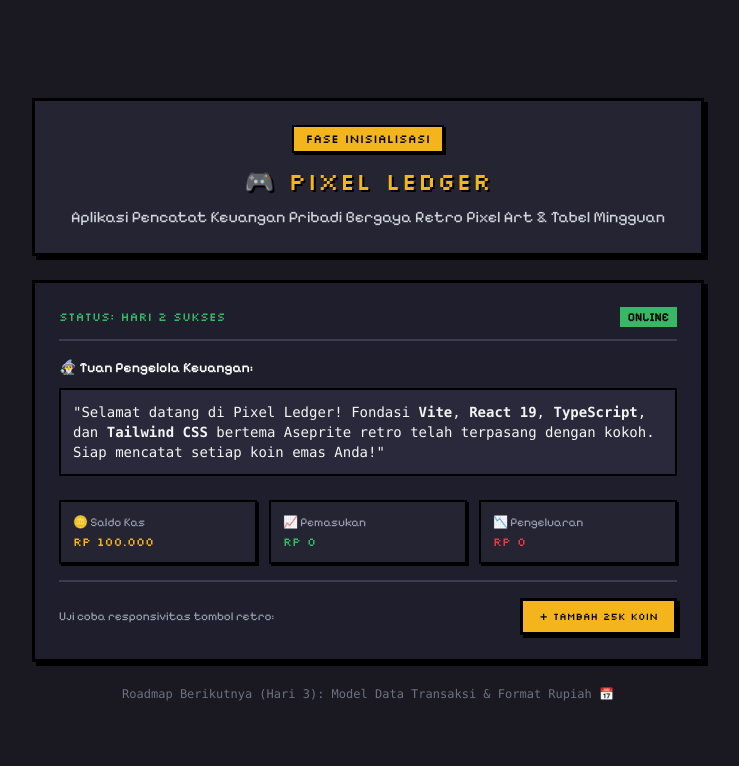
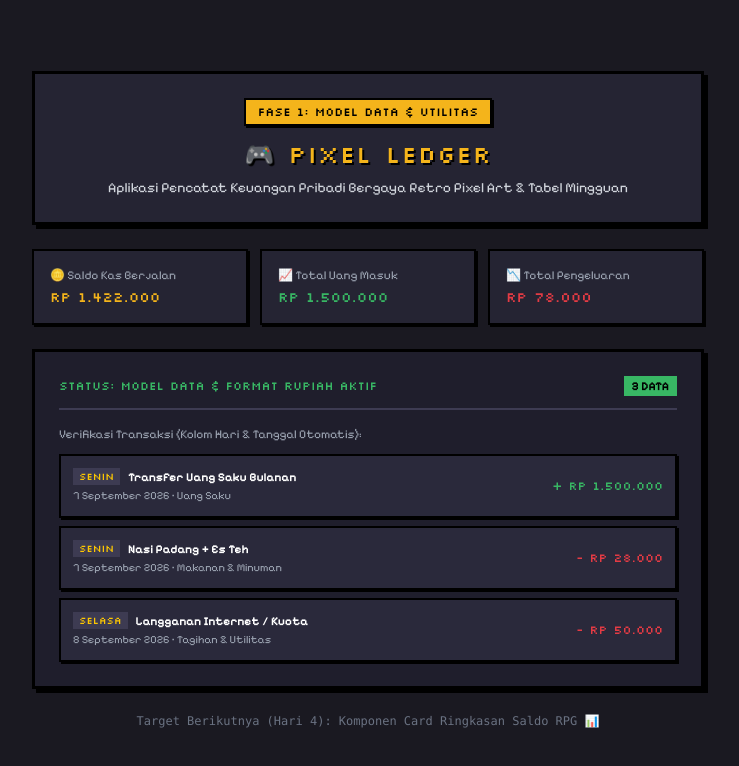
Before and after one commit to raintyaa/pixel-finance-tracker, a React (Vite) app: page / in a window 1280 px wide. Shown: the top 766 px of the page, without its empty margins (272-1011 px from the left). Built offline with nearby package versions, Linux system fonts and the light colour scheme.

Commit message:
feat: integrate student finance categories, sample data, and verify balance calculations

```diff
--- a/src/App.tsx
+++ b/src/App.tsx
@@ -1,86 +1,107 @@
 import { useState } from 'react'
+import { INITIAL_TRANSACTIONS } from './data/initialData'
+import type { Transaction } from './types/finance'
+import { formatRupiah } from './utils/currency'
+import { formatDateIndo, getDayName } from './utils/date'
 
 export default function App() {
-  const [coins, setCoins] = useState(100000)
+  const [transactions] = useState<Transaction[]>(INITIAL_TRANSACTIONS)
+
+  // 1. Kalkulasi Otomatis Saldo dari Model Data
+  const totalIncome = transactions
+    .filter((tx) => tx.type === 'income')
+    .reduce((acc, tx) => acc + tx.amount, 0)
+
+  const totalExpense = transactions
+    .filter((tx) => tx.type === 'expense')
+    .reduce((acc, tx) => acc + tx.amount, 0)
+
+  const currentBalance = totalIncome - totalExpense
 
   return (
     <div className="min-h-screen bg-[#1a1921] text-[#f4f4f0] flex flex-col items-center justify-center p-4 selection:bg-[#f4b41b] selection:text-black">
-      {/* Container Utama */}
       <main className="w-full max-w-2xl flex flex-col gap-6">
 
         {/* Header Retro */}
         <header className="pixel-box bg-[#252433] p-6 text-center">
           <div className="inline-block bg-[#f4b41b] text-black px-3 py-1 font-['Silkscreen'] text-xs uppercase mb-3 pixel-box-sm">
-            Fase Inisialisasi
+            Fase 1: Model Data & Utilitas
           </div>
           <h1 className="font-['Silkscreen'] text-xl md:text-2xl text-[#f4b41b] tracking-wider mb-2 drop-shadow-[2px_2px_0px_#000]">
             🎮 PIXEL LEDGER
           </h1>
-          <p className="text-sm md:text-base text-gray-300">
+          <p className="text-sm text-gray-300">
             Aplikasi Pencatat Keuangan Pribadi Bergaya Retro Pixel Art & Tabel Mingguan
           </p>
         </header>
 
-        {/* Kotak Dialog RPG / Status Proyek */}
+        {/* Ringkasan Saldo (Menggunakan Utilitas formatRupiah) */}
+        <section className="grid grid-cols-1 sm:grid-cols-3 gap-3">
+          <div className="pixel-box-sm bg-[#252433] p-4">
+            <div className="text-xs text-gray-400 mb-1">🪙 Saldo Kas Berjalan</div>
+            <div className="font-['Silkscreen'] text-sm text-[#f4b41b]">
+              {formatRupiah(currentBalance)}
+            </div>
+          </div>
+          <div className="pixel-box-sm bg-[#252433] p-4">
+            <div className="text-xs text-gray-400 mb-1">📈 Total Uang Masuk</div>
+            <div className="font-['Silkscreen'] text-sm text-[#38b764]">
+              {formatRupiah(totalIncome)}
+            </div>
+          </div>
+          <div className="pixel-box-sm bg-[#252433] p-4">
+            <div className="text-xs text-gray-400 mb-1">📉 Total Pengeluaran</div>
+            <div className="font-['Silkscreen'] text-sm text-[#e43b44]">
+              {formatRupiah(totalExpense)}
+            </div>
+          </div>
+        </section>
+
+        {/* Daftar Transaksi Uji Coba Hari 3 */}
         <section className="pixel-box bg-[#1f1e2c] p-6 flex flex-col gap-4">
           <div className="flex items-center justify-between border-b-2 border-[#3d3b52] pb-3">
             <span className="font-['Silkscreen'] text-xs text-[#38b764]">
-              STATUS: HARI 2 SUKSES
+              STATUS: MODEL DATA & FORMAT RUPIAH AKTIF
             </span>
             <span className="text-xs bg-[#38b764] text-black px-2 py-0.5 font-bold">
-              ONLINE
+              {transactions.length} DATA
             </span>
           </div>
 
-          <div className="flex flex-col gap-2 text-sm leading-relaxed">
-            <p className="text-[#a09fae]">
-              🧙‍♂️ <span className="text-white font-semibold">Tuan Pengelola Keuangan:</span>
-            </p>
-            <p className="bg-[#2a293b] p-3 border-2 border-black text-[#f4f4f0] font-mono text-xs md:text-sm">
-              &quot;Selamat datang di Pixel Ledger! Fondasi <b>Vite</b>, <b>React 19</b>, <b>TypeScript</b>, dan <b>Tailwind CSS</b> bertema Aseprite retro telah terpasang dengan kokoh. Siap mencatat setiap koin emas Anda!&quot;
-            </p>
-          </div>
+          <div className="flex flex-col gap-2">
+            <div className="text-xs text-gray-400 mb-1">
+              Verifikasi Transaksi (Kolom Hari & Tanggal Otomatis):
+            </div>
+            {transactions.map((tx) => (
+              <div
+                key={tx.id}
+                className="pixel-box-sm bg-[#2a293b] p-3 flex items-center justify-between text-xs"
+              >
+                <div className="flex flex-col gap-1">
+                  <div className="flex items-center gap-2">
+                    <span className="bg-[#3d3b52] text-yellow-400 px-1.5 py-0.5 font-['Silkscreen'] text-[10px]">
+                      {getDayName(tx.dayOfWeek)}
+                    </span>
+                    <span className="font-bold text-white">{tx.description}</span>
+                  </div>
+                  <span className="text-gray-400 text-[11px]">
+                    {formatDateIndo(tx.date)} • {tx.category}
+                  </span>
+                </div>
 
-          {/* Mini Preview Kartu Keuangan */}
-          <div className="grid grid-cols-1 sm:grid-cols-3 gap-3 pt-2">
-            <div className="pixel-box-sm bg-[#252433] p-3">
-              <div className="text-xs text-gray-400 mb-1">🪙 Saldo Kas</div>
-              <div className="font-['Silkscreen'] text-xs text-[#f4b41b]">
-                Rp {coins.toLocaleString('id-ID')}
+                <div
+                  className={`font-['Silkscreen'] text-xs ${tx.type === 'income' ? 'text-[#38b764]' : 'text-[#e43b44]'
+                    }`}
+                >
+                  {tx.type === 'income' ? '+' : '-'} {formatRupiah(tx.amount)}
+                </div>
               </div>
-            </div>
-            <div className="pixel-box-sm bg-[#252433] p-3">
-              <div className="text-xs text-gray-400 mb-1">📈 Pemasukan</div>
-              <div className="font-['Silkscreen'] text-xs text-[#38b764]">
-                Rp 0
-              </div>
-            </div>
-            <div className="pixel-box-sm bg-[#252433] p-3">
-              <div className="text-xs text-gray-400 mb-1">📉 Pengeluaran</div>
-              <div className="font-['Silkscreen'] text-xs text-[#e43b44]">
-                Rp 0
-              </div>
-            </div>
-          </div>
-
-          {/* Tombol Interaktif Uji Coba */}
-          <div className="flex flex-col sm:flex-row items-center justify-between gap-3 pt-4 border-t-2 border-[#3d3b52]">
-            <span className="text-xs text-gray-400">
-              Uji coba responsivitas tombol retro:
-            </span>
-            <button
-              type="button"
-              onClick={() => setCoins((prev) => prev + 25000)}
-              className="pixel-button bg-[#f4b41b] text-black font-['Silkscreen'] text-[10px] px-4 py-2 hover:bg-[#ffd700] cursor-pointer"
-            >
-              + TAMBAH 25K KOIN
-            </button>
+            ))}
           </div>
         </section>
 
-        {/* Footer info roadmap */}
         <footer className="text-center text-xs text-gray-500 font-mono">
-          Roadmap Berikutnya (Hari 3): Model Data Transaksi & Format Rupiah 📅
+          Target Berikutnya (Hari 4): Komponen Card Ringkasan Saldo RPG 📊
         </footer>
       </main>
     </div>
--- /dev/null
+++ b/src/data/initialData.ts
@@ -0,0 +1,46 @@
+import type { Category, Transaction } from '../types/finance'
+
+// 1. Daftar Kategori Bawaan dengan Ikon Pixel / Emoji
+export const DEFAULT_CATEGORIES: Category[] = [
+    // Kategori Pengeluaran
+    { id: 'cat-food', name: 'Makanan & Minuman', icon: '🍔', type: 'expense' },
+    { id: 'cat-transport', name: 'Transportasi', icon: '🚗', type: 'expense' },
+    { id: 'cat-shopping', name: 'Belanja', icon: '🛍️', type: 'expense' },
+    { id: 'cat-entertainment', name: 'Hiburan', icon: '🎮', type: 'expense' },
+    { id: 'cat-bills', name: 'Tagihan & Utilitas', icon: '⚡', type: 'expense' },
+    { id: 'cat-other-exp', name: 'Lain-lain', icon: '📦', type: 'expense' },
+    // Kategori Pemasukan
+    { id: 'cat-allowance', name: 'Uang Saku', icon: '🪙', type: 'income' },
+    { id: 'cat-other-inc', name: 'Pemasukan Lain / Hadiah', icon: '🎁', type: 'income' },
+]
+
+// 2. Data Sampel Transaksi Awal untuk Pengujian
+export const INITIAL_TRANSACTIONS: Transaction[] = [
+    {
+        id: 'tx-1',
+        type: 'income',
+        amount: 1500000,
+        description: 'Transfer Uang Saku Bulanan',
+        category: 'Uang Saku',
+        date: '2026-09-07',
+        dayOfWeek: 1, // Senin
+    },
+    {
+        id: 'tx-2',
+        type: 'expense',
+        amount: 28000,
+        description: 'Nasi Padang + Es Teh',
+        category: 'Makanan & Minuman',
+        date: '2026-09-07',
+        dayOfWeek: 1, // Senin
+    },
+    {
+        id: 'tx-4',
+        type: 'expense',
+        amount: 50000,
+        description: 'Langganan Internet / Kuota',
+        category: 'Tagihan & Utilitas',
+        date: '2026-09-08',
+        dayOfWeek: 2, // Selasa
+    }
+]
```
